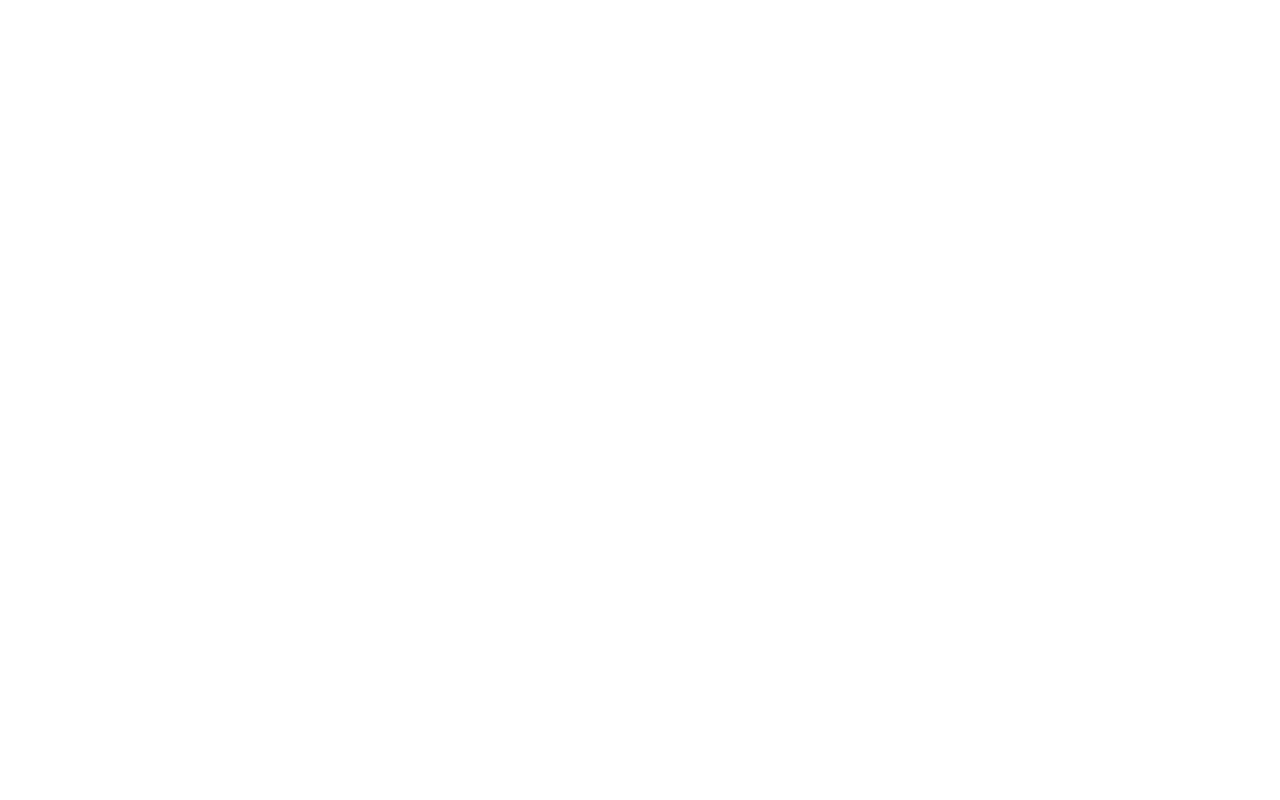
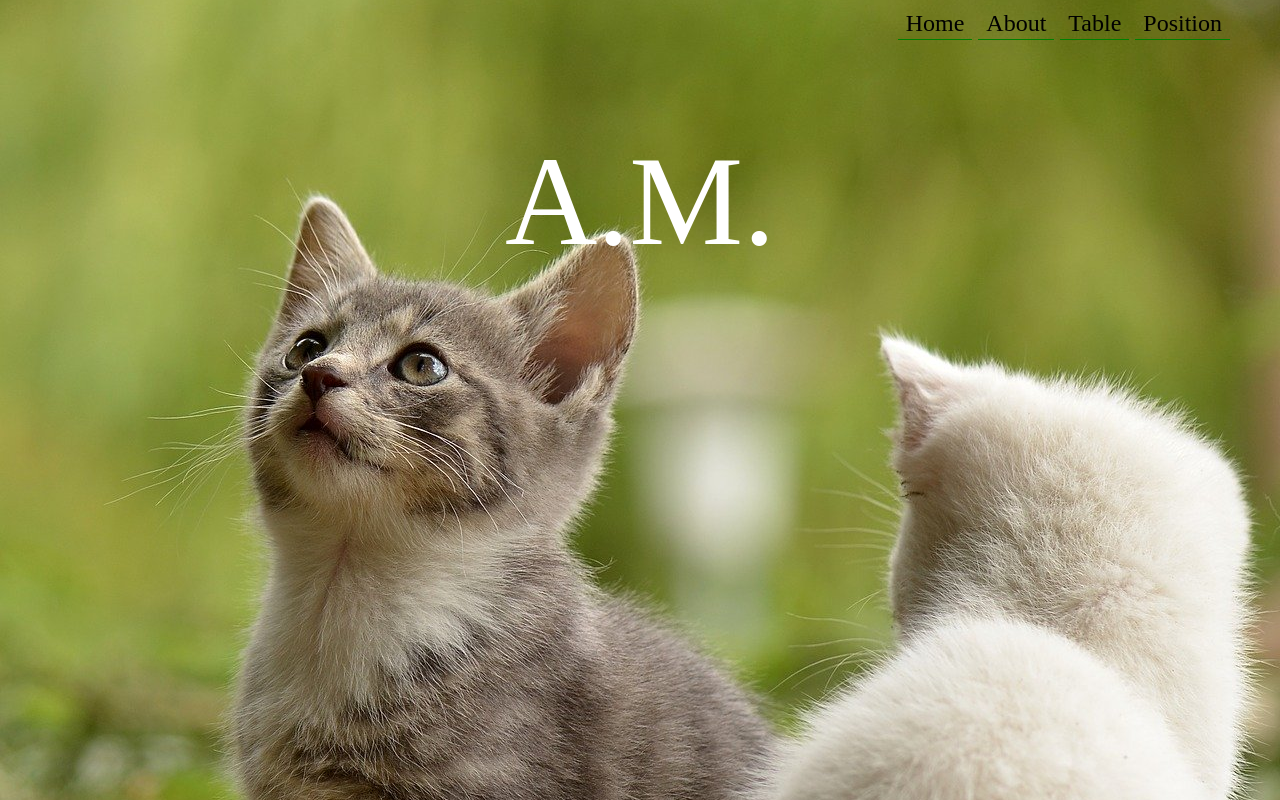
Before and after one commit to akaaariii/practice1, a plain HTML site: page index.html in a window 1280 px wide. Drawn offline with Linux system fonts and the light colour scheme.

Commit message:
new homepage

```diff
--- a/index.html
+++ b/index.html
@@ -1,11 +1,55 @@
 <!DOCTYPE html>
 <html lang="en">
+
 <head>
-  <meta charset="UTF-8">
-  <meta name="viewport" content="width=device-width, initial-scale=1.0">
-  <title>Document</title>
+    <meta charset="UTF-8">
+    <meta name="viewport" content="width=device-width, initial-scale=1.0">
+    <title>Document</title>
 </head>
+<style>
+    body {
+        background: url("images/cat.jpg") center center fixed;
+        background-size: cover;
+    }
+
+    .menu {
+        position: fixed;
+        top: 10px;
+        right: 50px;
+        font-size: x-large;
+    }
+
+    nav a {
+        text-decoration: none;
+        color: black;
+        border-bottom: 1px solid green;
+        padding: 3px 8px;
+    }
+
+    nav a:hover {
+        color: tomato;
+    }
+
+    .groupname {
+        margin-right: 200px auto;
+        font-size: 8em;
+        text-align: center;
+        color: white;
+    }
+</style>
+
 <body>
+    <div class="menu">
+        <nav>
+            <a href="index.html">Home</a>
+            <a href="about.html">About</a>
+            <a href="table.html">Table</a>
+            <a href="position.html">Position</a>
+        </nav>
+    </div>
+    <div class="groupname">
+        <p>A.M.</p>
+    </div>
+</body>
 
-</body>
 </html>
```
Also changed, not shown: images/cat.jpg (added).
